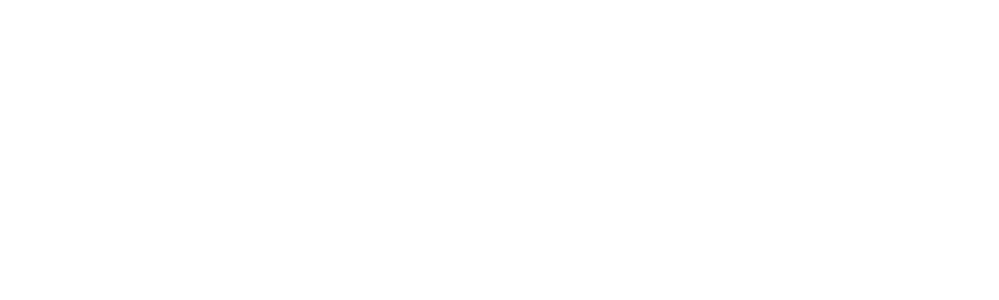
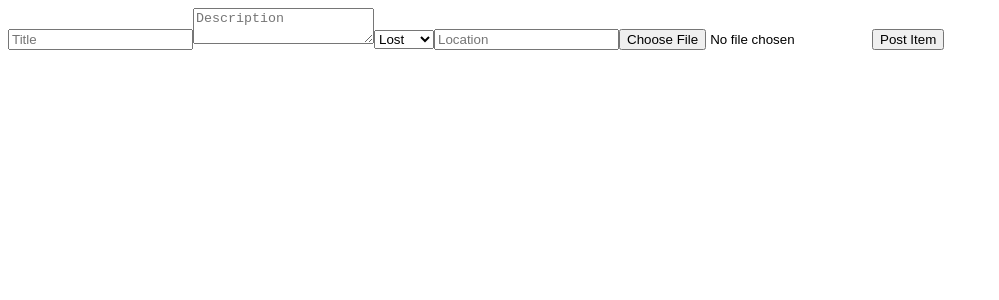
Before and after one commit to Chhatrapati-sahu-09/Smart-Lost-Found-Network, a React (Vite) app in the folder client/: page /post in a window 1280 px wide. Before the commit this address had no page. Shown: the top 300 px of the page, without its empty margins (0-999 px from the left). Built offline with nearby package versions, Linux system fonts and the light colour scheme.

Commit message:
feat: your change message

```diff
--- a/client/src/App.jsx
+++ b/client/src/App.jsx
@@ -8,6 +8,8 @@
 import { BrowserRouter, Routes, Route } from "react-router-dom";
 import Login from "./pages/Login";
 import Register from "./pages/Register";
+import PostItem from "./pages/PostItem";
+import Dashboard from "./pages/Dashboard";
 
 function App() {
   return (
@@ -15,6 +17,8 @@ function App() {
       <Routes>
         <Route path="/" element={<Login />} />
         <Route path="/register" element={<Register />} />
+        <Route path="/post" element={<PostItem />} />
+        <Route path="/dashboard" element={<Dashboard />} />
       </Routes>
     </BrowserRouter>
   );
--- /dev/null
+++ b/client/src/pages/Dashboard.jsx
@@ -0,0 +1,23 @@
+import { useEffect, useState } from "react";
+import API from "../services/api";
+
+export default function Dashboard() {
+  const [items, setItems] = useState([]);
+
+  useEffect(() => {
+    API.get("/items").then((res) => setItems(res.data));
+  }, []);
+
+  return (
+    <div>
+      {items.map((item) => (
+        <div key={item._id}>
+          <h3>{item.title}</h3>
+          <p>{item.description}</p>
+          <p>{item.type}</p>
+          <img src={item.image} width="100" />
+        </div>
+      ))}
+    </div>
+  );
+}
--- /dev/null
+++ b/client/src/pages/PostItem.jsx
@@ -0,0 +1,51 @@
+import { useState } from "react";
+import API from "../services/api";
+
+export default function PostItem() {
+  const [form, setForm] = useState({
+    title: "",
+    description: "",
+    type: "lost",
+    address: "",
+  });
+  const [image, setImage] = useState(null);
+
+  const handleSubmit = async (e) => {
+    e.preventDefault();
+
+    const data = new FormData();
+    Object.keys(form).forEach((key) => data.append(key, form[key]));
+    if (image) data.append("image", image);
+
+    await API.post("/items", data);
+    alert("Item posted!");
+  };
+
+  return (
+    <form onSubmit={handleSubmit}>
+      <input
+        placeholder="Title"
+        onChange={(e) => setForm({ ...form, title: e.target.value })}
+      />
+
+      <textarea
+        placeholder="Description"
+        onChange={(e) => setForm({ ...form, description: e.target.value })}
+      />
+
+      <select onChange={(e) => setForm({ ...form, type: e.target.value })}>
+        <option value="lost">Lost</option>
+        <option value="found">Found</option>
+      </select>
+
+      <input
+        placeholder="Location"
+        onChange={(e) => setForm({ ...form, address: e.target.value })}
+      />
+
+      <input type="file" onChange={(e) => setImage(e.target.files[0])} />
+
+      <button>Post Item</button>
+    </form>
+  );
+}
--- /dev/null
+++ b/client/src/services/api.js
@@ -0,0 +1,13 @@
+import axios from "axios";
+
+const API = axios.create({
+  baseURL: "http://localhost:5000/api",
+});
+
+API.interceptors.request.use((req) => {
+  const token = localStorage.getItem("token");
+  if (token) req.headers.Authorization = token;
+  return req;
+});
+
+export default API;
```
